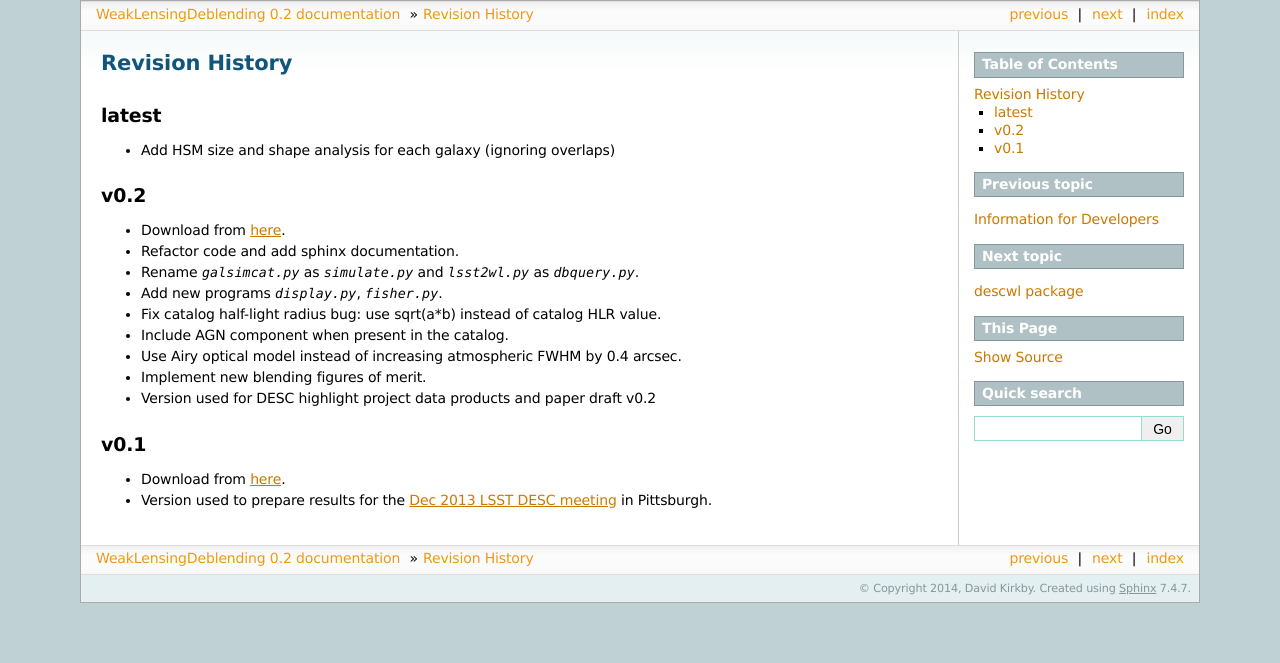
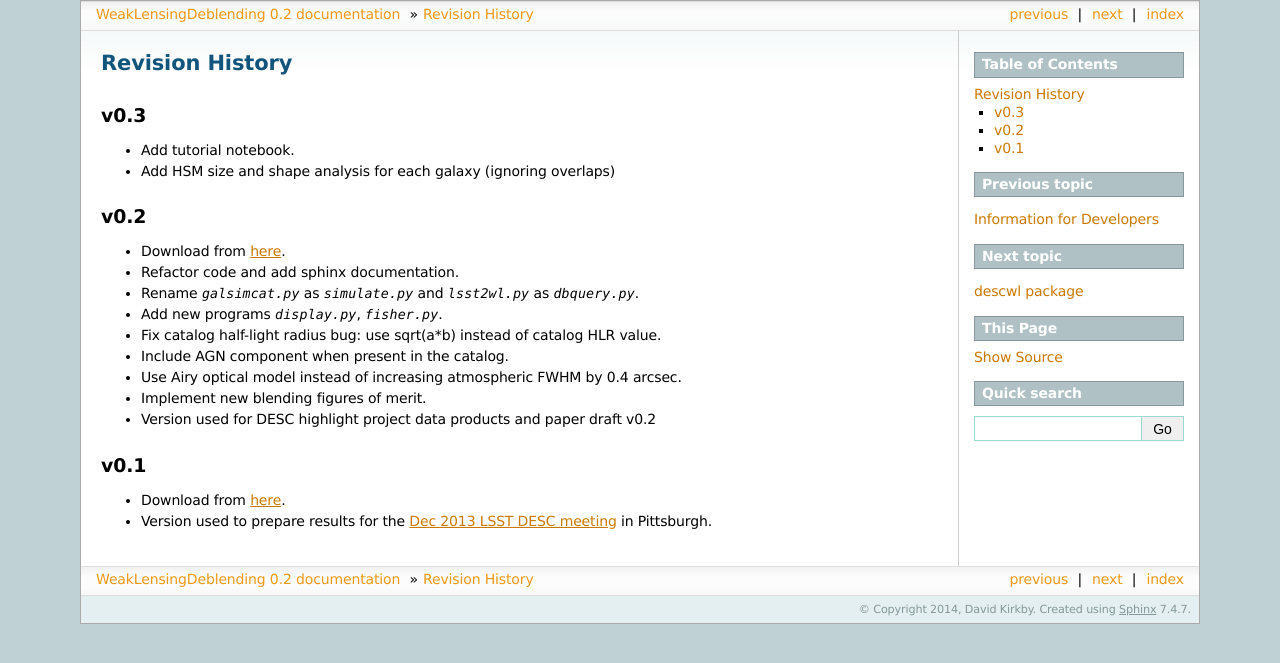
Before and after one commit to LSSTDESC/WeakLensingDeblending, a Sphinx documentation site: the page built from docs/history.rst, in a window 1280 px wide. Shown: the top 663 px of the page. Built offline with Sphinx 7.4.7, drawn with Linux system fonts in a browser that asks for light colours.

Commit message:
Update history to v0.3

```diff
--- a/docs/history.rst
+++ b/docs/history.rst
@@ -1,8 +1,9 @@
 Revision History
 ================
 
-latest
-------
+v0.3
+----
+- Add tutorial notebook.
 - Add HSM size and shape analysis for each galaxy (ignoring overlaps)
 
 v0.2
```
